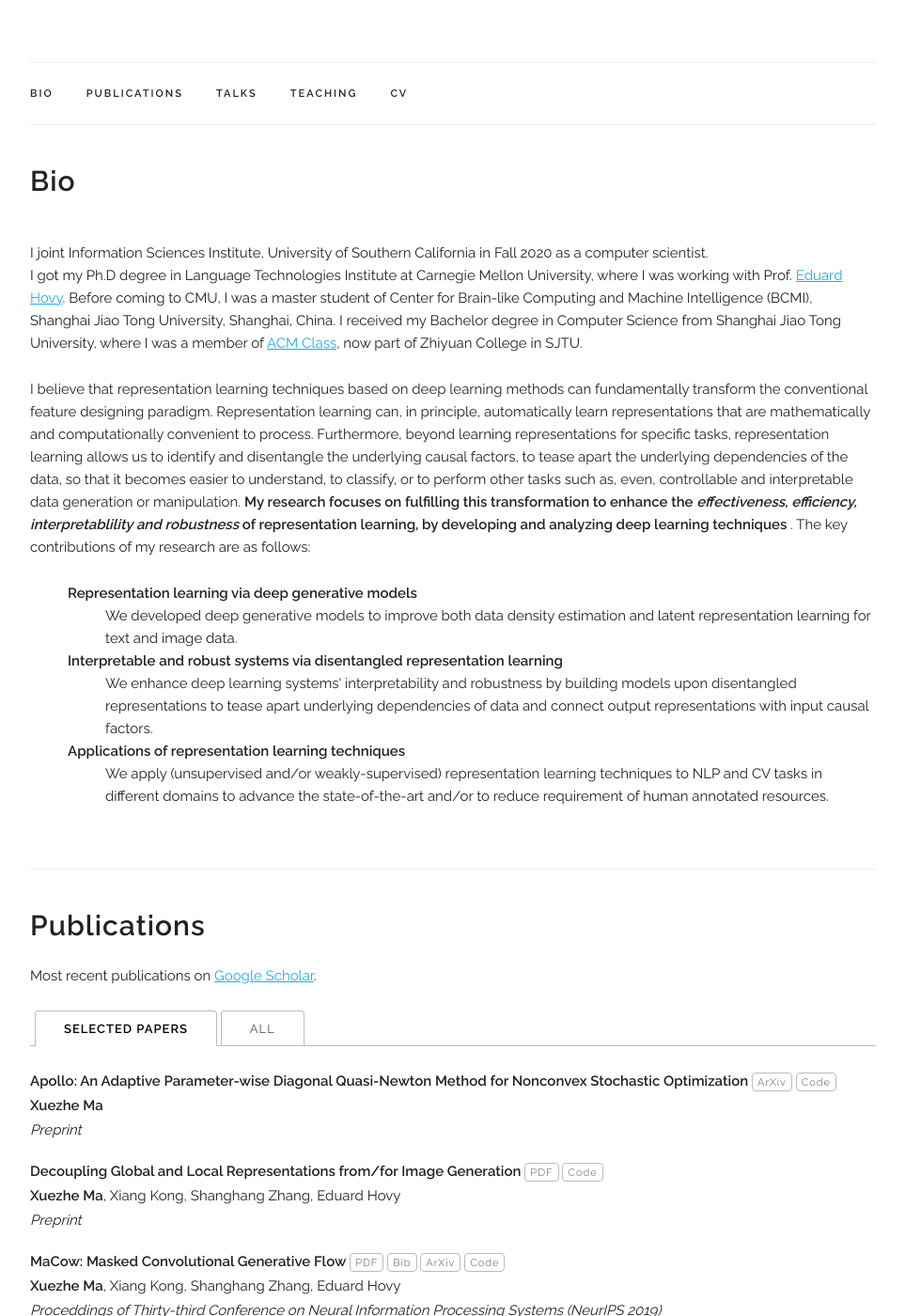
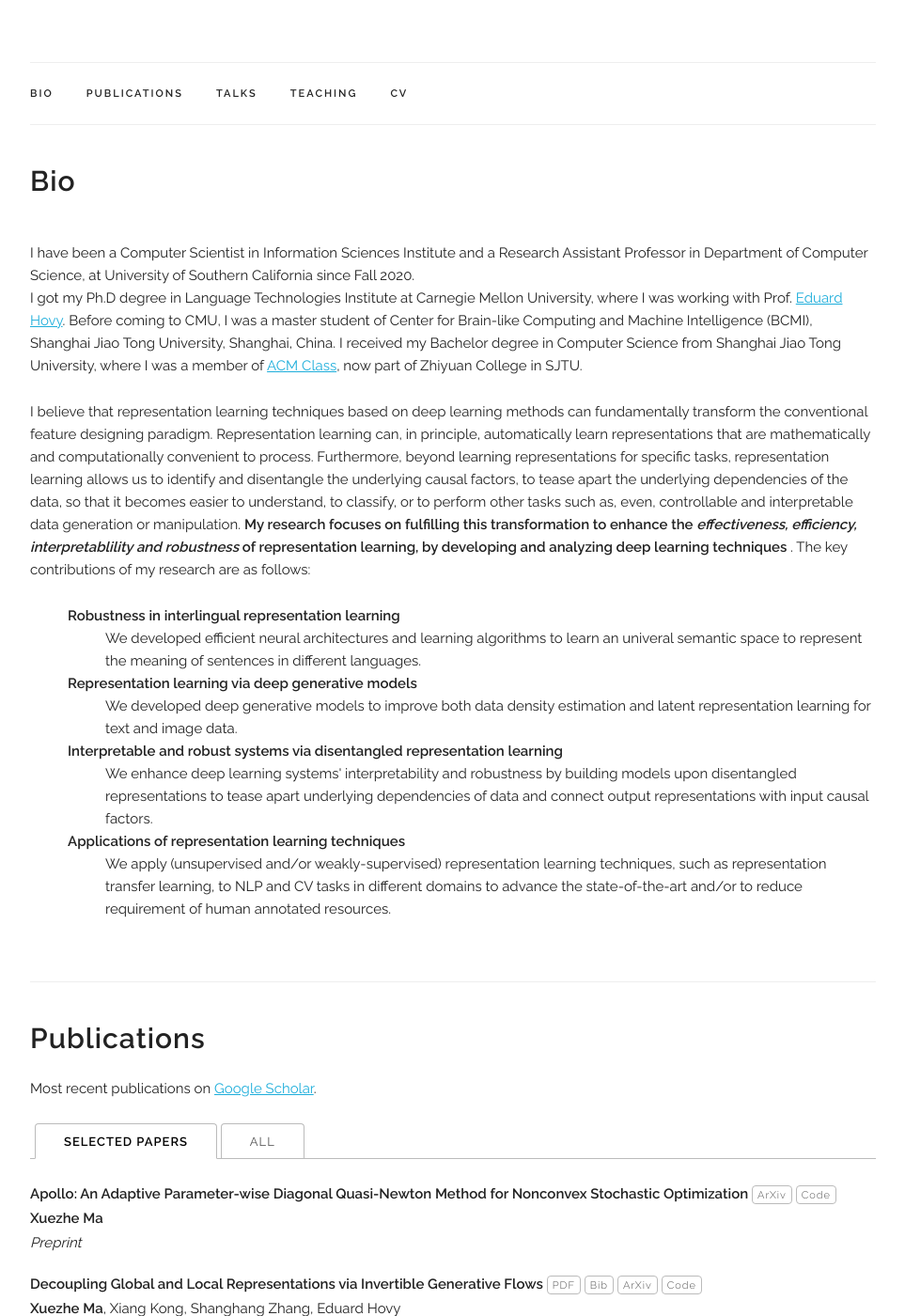
Before and after one commit to XuezheMax/XuezheMax.github.io, a Jekyll site: the page built from index.html, in a window 1280 px wide and 1400 px high, scrolled down 306 px. Shown: the whole window at 94% size, without its empty margins (158-1121 px from the left). Built offline with Jekyll 4.4.1, drawn with Linux system fonts in a browser that asks for light colours; some web fonts are replaced; some of the changed text lies outside the part shown.

Commit message:
update 04/01/2021

```diff
--- a/_data/main_info.yaml
+++ b/_data/main_info.yaml
@@ -1,9 +1,10 @@
 name: "Xuezhe Ma"
-title: "Computer Scientist"
+title: "Research Assistant Professor"
 email: "xuezhema [AT] isi.edu"
 profile_pic: "/assets/profile-pics/profile.png"
 affiliation1: "Information Sciences Institute"
-affiliation2: "University of Southern California"
+affiliation2: "Department of Computer Science"
+affiliation3: "University of Southern California"
 address1: "4676 Admiralty Way"
 address2: "Marina Del Rey, CA, 90292"
 office: "ISI 923"
--- a/_data/publications.yaml
+++ b/_data/publications.yaml
@@ -10,10 +10,12 @@ papers:
     nlp: n
     bio: n
 
-  - title: "Decoupling Global and Local Representations from/for Image Generation"
+  - title: "Decoupling Global and Local Representations via Invertible Generative Flows"
     authors: "<b>Xuezhe Ma</b>, Xiang Kong, Shanghang Zhang, Eduard Hovy"
-    venue: "Preprint"
+    venue: "Proceedings of 9th International Conference on Learning Representations (ICLR 2021)"
     paper_pdf: "/assets/publications/pdfs/decoupling.pdf"
+    arXiv: "https://arxiv.org/abs/2004.11820"
+    bibtex: "/assets/publications/bibs/decoupling.txt"
     code: "https://github.com/XuezheMax/wolf"
     selected: y
     rl: y
--- a/_data/talks.yaml
+++ b/_data/talks.yaml
@@ -1,4 +1,9 @@
 talks:
+  - name: "Invited Talk at (<b>Tencent AI Lab, Seattle</b>)"
+    time: "12/2020"
+    title: "Apollo: An Adaptive Parameter-wise Diagonal Quasi-Newton Method for Nonconvex Stochastic Optimization"
+    category: "current"
+
   - name: "Invited Talk at (<b>USC ISI, Duke CS, UMich CSE</b>)"
     time: "3/2020 - 4/2020"
     title: "Towards Structured-Infused and Disentangled Representation Learning"
--- a/index.html
+++ b/index.html
@@ -6,7 +6,7 @@ title: Home
 <div class="docs-section" id="bio">
   <h4><b>Bio</b></h4>
   <p>
-      <br>I joint Information Sciences Institute, University of Southern California in Fall 2020 as a computer scientist.<br>
+      <br>I have been a Computer Scientist in Information Sciences Institute and a Research Assistant Professor in Department of Computer Science, at University of Southern California since Fall 2020.<br>
     I got my Ph.D degree in Language Technologies Institute at Carnegie Mellon University, where I was working with Prof. <a href=http://www.cs.cmu.edu/~hovy/ target="_blank">Eduard Hovy</a>.
     Before coming to CMU, I was a master student of Center for Brain-like Computing and Machine Intelligence (BCMI), Shanghai Jiao Tong University, Shanghai, China.
     I received my Bachelor degree in Computer Science from Shanghai Jiao Tong University, where I was a member of <a href=http://acm.sjtu.edu.cn/ target="_blank">ACM Class</a>, now part of Zhiyuan College in SJTU.
@@ -21,13 +21,15 @@ title: Home
     </b>.
     The key contributions of my research are as follows:
     <dl style="PADDING-LEFT: 40px">
+    <dt><b>Robustness in interlingual representation learning</b></dt>
+    <dd>We developed efficient neural architectures and learning algorithms to learn an univeral semantic space to represent the meaning of sentences in different languages.</dd>
     <dt><b>Representation learning via deep generative models</b></dt>
     <dd>We developed deep generative models to improve both data density estimation and latent representation learning for text and image data.</dd>
     <dt><b>Interpretable and robust systems via disentangled representation learning</b></dt>
     <dd>We enhance deep learning systems' interpretability and robustness by building models upon disentangled representations to tease apart underlying dependencies of data
       and connect output representations with input causal factors.</dd>
     <dt><b>Applications of representation learning techniques</b></dt>
-    <dd>We apply (unsupervised and/or weakly-supervised) representation learning techniques to NLP and CV tasks in different domains to advance the state-of-the-art and/or
+    <dd>We apply (unsupervised and/or weakly-supervised) representation learning techniques, such as representation transfer learning, to NLP and CV tasks in different domains to advance the state-of-the-art and/or
       to reduce requirement of human annotated resources.</dd>
     </dl>
   </p>
```
Also changed, not shown: assets/publications/bibs/decoupling.txt (added, +7 -0 lines).
